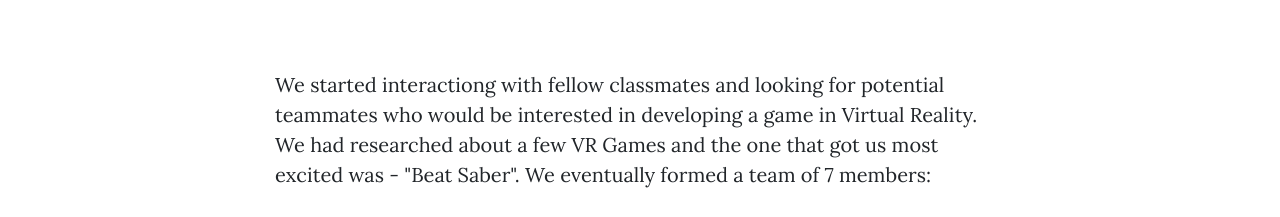
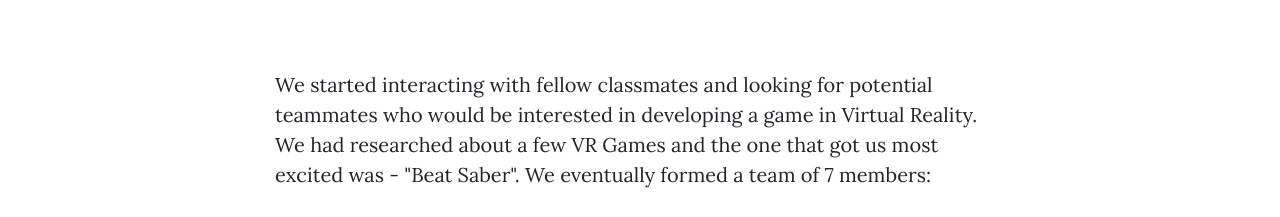
Before and after one commit to xr-games-infinitywar/xr-games-infinitywar.github.io, a website: page post2.html in a window 1280 px wide. Shown: the part 579-796 px from the top of the page. Drawn offline with nearby package versions, Linux system fonts and the light colour scheme.

Commit message:
Update post2.html

```diff
--- a/post2.html
+++ b/post2.html
@@ -75,7 +75,7 @@
     <div class="container">
       <div class="row">
         <div class="col-lg-8 col-md-10 mx-auto">
-          <p>We started interactiong with fellow classmates and looking for potential teammates who would be interested in developing a game in Virtual Reality. We had researched about a few VR Games and the one that got us most excited was - "Beat Saber". We eventually formed a team of 7 members:</p>
+          <p>We started interacting with fellow classmates and looking for potential teammates who would be interested in developing a game in Virtual Reality. We had researched about a few VR Games and the one that got us most excited was - "Beat Saber". We eventually formed a team of 7 members:</p>
           <ul>
             <li>Yash Doshi</li>
             <li>Siddhi Dhuri</li>
```
